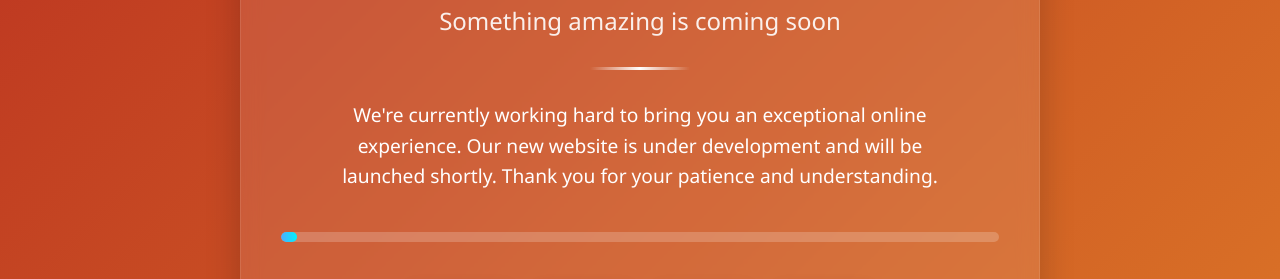
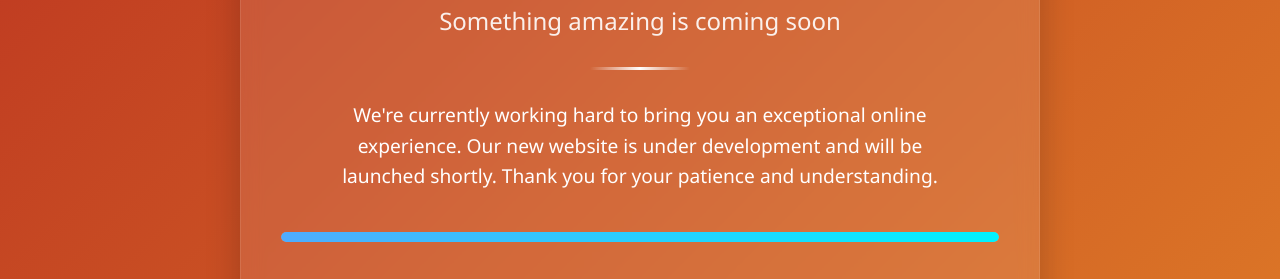
Before and after one commit to maxboss2005/MatthewtheDevPortfolio, a plain HTML site: page in-dev.html in a window 1280 px wide. Shown: the part 379-658 px from the top of the page. Drawn offline with Linux system fonts and the light colour scheme.

Commit message:
Update in-dev.html

```diff
--- a/in-dev.html
+++ b/in-dev.html
@@ -314,7 +314,7 @@
 
     <script>
         // Set your launch date
-        const launchDate = new Date('October 2, 2026 00:00:00').getTime();
+        const launchDate = new Date('October 2, 2025 00:00:00').getTime();
         // Set your start date (when development began)
         const startDate = new Date('October 1, 2025 00:00:00').getTime();
 
```
